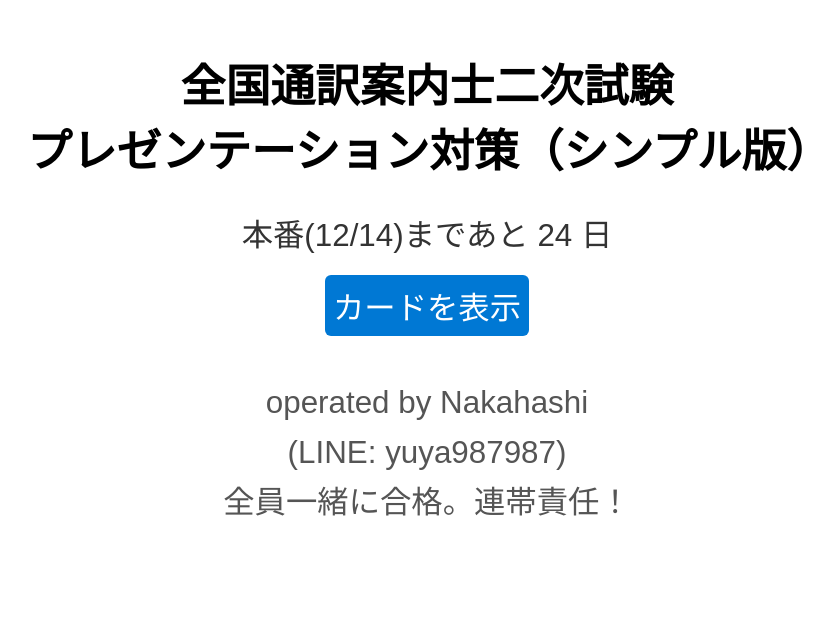
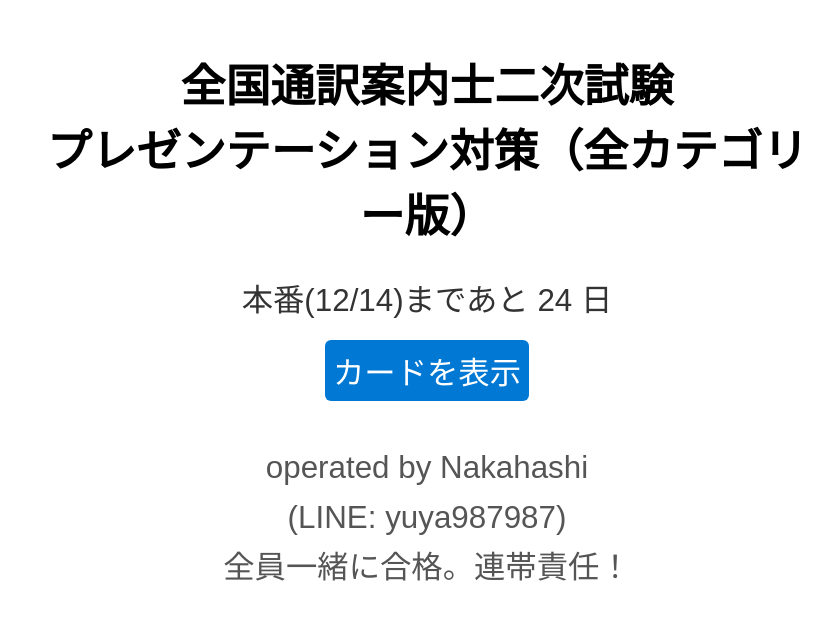
Before and after one commit to yuyayz/AllWords, a plain HTML site: page index.html in a window 1280 px wide. Shown: the whole page, without its empty margins (213-1046 px from the left). Drawn offline with Linux system fonts and the light colour scheme.

Commit message:
Update index.html

```diff
--- a/index.html
+++ b/index.html
@@ -2,7 +2,7 @@
 <html lang="ja">
 <head>
   <meta charset="UTF-8">
-  <title>全国通訳案内士二次試験プレゼンテーション対策（シンプル版）</title>
+  <title>全国通訳案内士二次試験プレゼンテーション対策（全カテゴリー版）</title>
 <style>
   body {
     font-family: sans-serif;
@@ -105,7 +105,7 @@
 </head>
 <body>
   <h1>全国通訳案内士二次試験<br>
-      プレゼンテーション対策（シンプル版）</h1>
+      プレゼンテーション対策（全カテゴリー版）</h1>
   <div id="countdown"></div>
 
   <div id="topArea">
```
